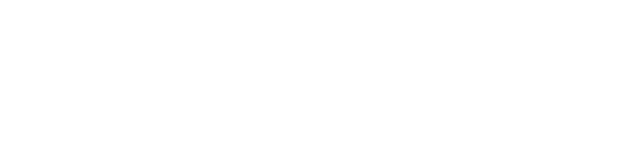
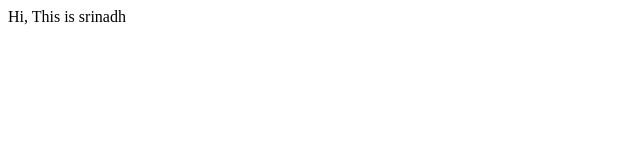
Before and after one commit to srinadhsomasani/student-site-sample, a plain HTML site: page index.html in a window 1280 px wide. Shown: the whole page, without its empty margins (0-640 px from the left). Drawn offline with Linux system fonts and the light colour scheme.

Commit message:
docs
changes in documentation.

```diff
--- a/index.html
+++ b/index.html
@@ -9,7 +9,7 @@
 </head>
 
 <body>
-
+    <div class="main-div">Hi, This is srinadh</div>
 </body>
 
 </html>
```
